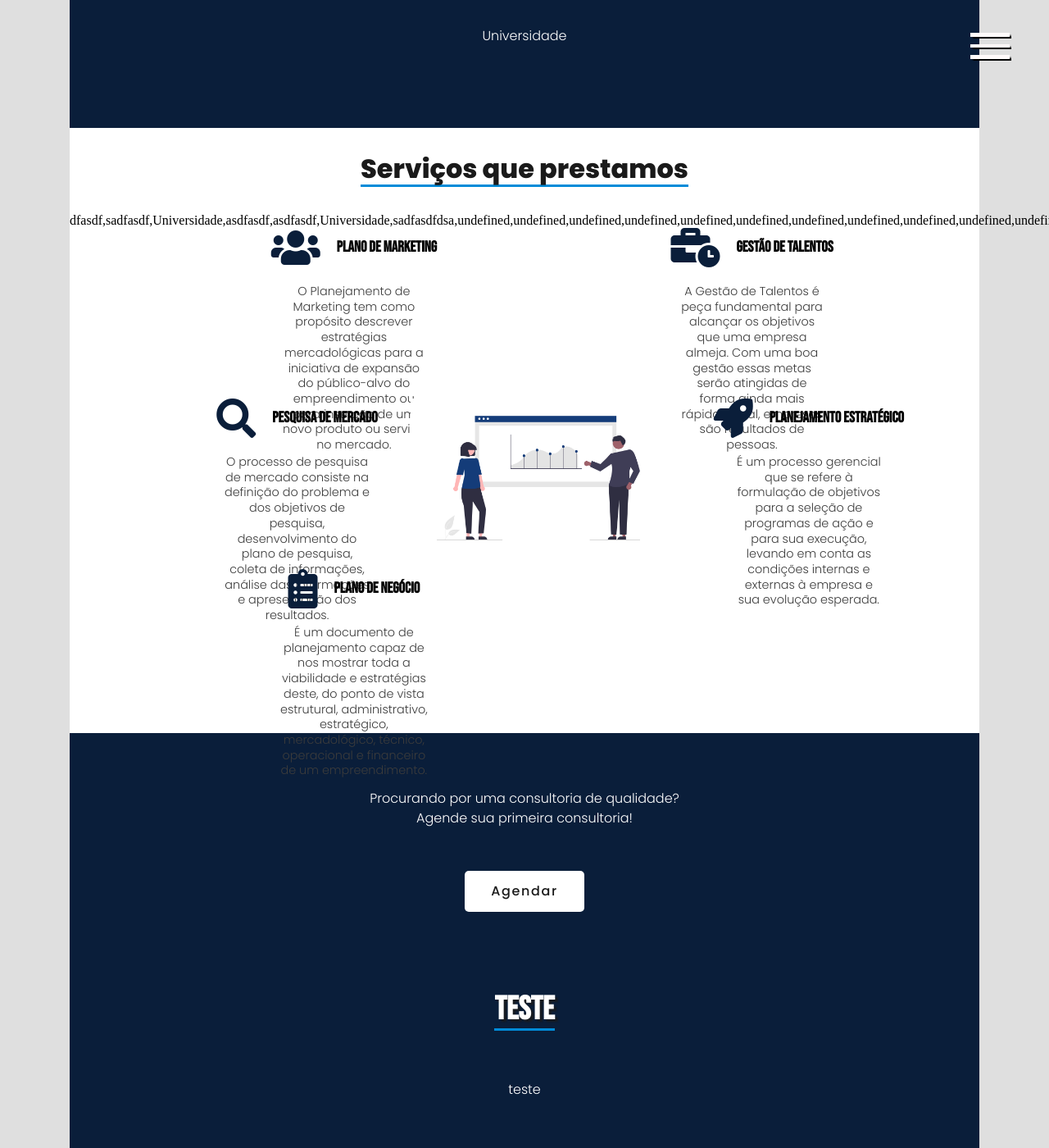
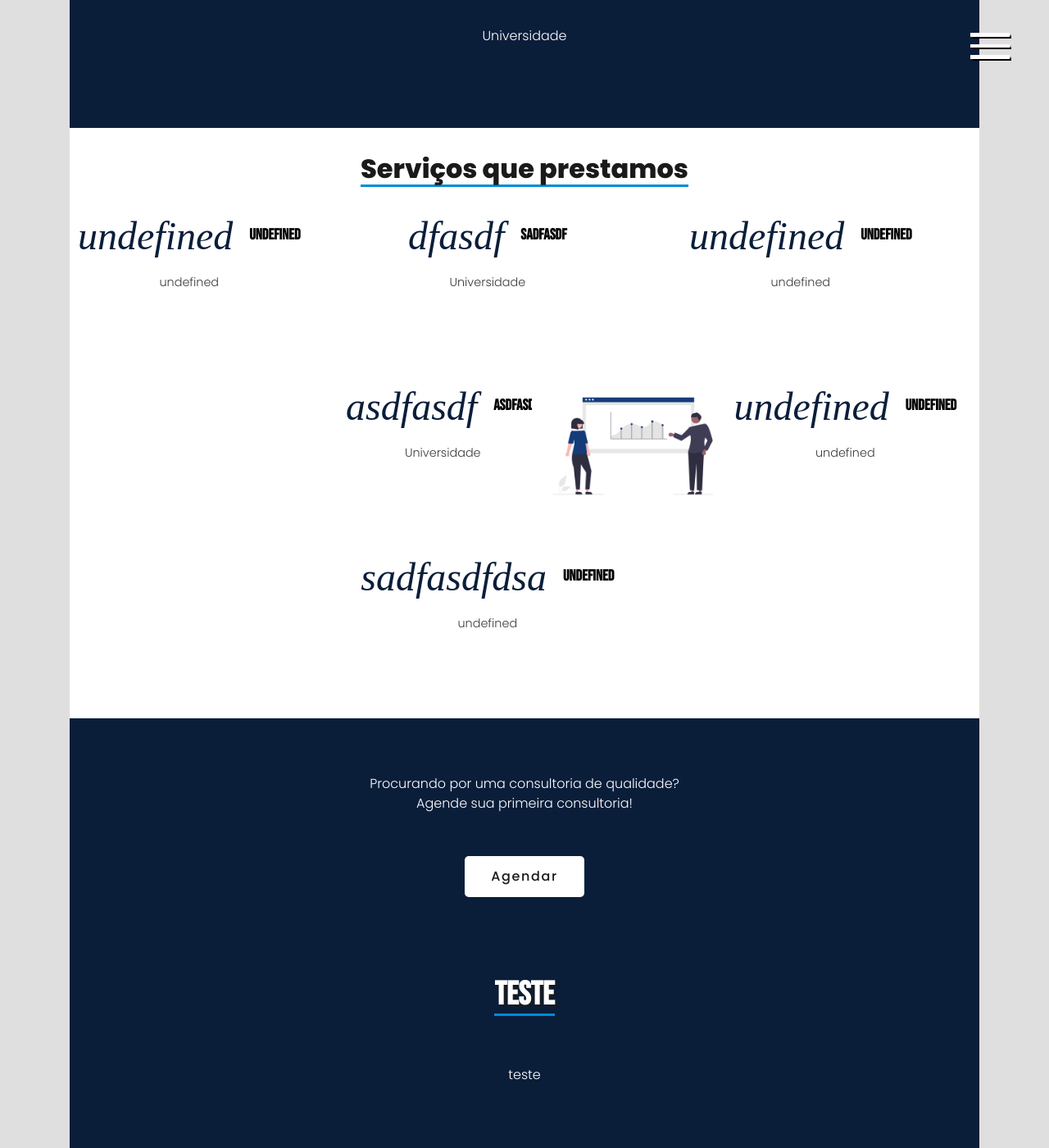
Before and after one commit to dymas/maejr-cms, a Jekyll site: the page built from _posts/2021-06-26-novo-teste-com-acentos-ã-é-ç.md, in a window 1280 px wide and 1400 px high, scrolled down 520 px. Shown: the whole window at 82% size. Built offline with Jekyll 4.4.1, drawn with Linux system fonts in a browser that asks for light colours.

Commit message:
nuvem.html e imagem do CMS

```diff
--- a/_includes/nuvem.html
+++ b/_includes/nuvem.html
@@ -2,52 +2,48 @@
     <div class="cab-nuvem">
         <h2 class="titulo">Serviços que prestamos</h2>
     </div>
-   {{ array[0] }}
     <div class="grid">
         <div class="item">
             <div class="cabecalho">
-                <i class="fas fa-users"></i>
-                <h3>Plano de Marketing</h3>
+                <i>{{ array[0] }}</i>
+                <h3>{{ array[1] }}</h3>
             </div>
-            <p>O Planejamento de Marketing tem como propósito descrever estratégias mercadológicas para a iniciativa de
-                expansão do público-alvo do empreendimento ou para inserção de um novo produto ou serviço no mercado.
-            </p>
+            <p>{{ array[2] }}</p>
         </div>
         <div class="item">
             <div class="cabecalho">
-                <i class="fas fa-search"></i>
-                <h3>Pesquisa de Mercado</h3>
+                <i>{{ array[3] }}</i>
+                <h3>{{ array[4] }}</h3>
             </div>
-            <p>O processo de pesquisa de mercado consiste na definição do problema e dos objetivos de pesquisa,
-                desenvolvimento do plano de pesquisa, coleta de informações, análise das informações e apresentação dos
-                resultados.</p>
+            <p>{{ array[5] }}</p>
         </div>
         <div class="item">
             <div class="cabecalho">
-                <i class="fas fa-clipboard-list"></i>
-                <h3>Plano de Negócio</h3>
+                <i>{{ array[6] }}</i>
+                <h3>{{ array[7] }}</h3>
             </div>
-            <p>É um documento de planejamento capaz de nos mostrar toda a viabilidade e estratégias deste, do ponto de
-                vista estrutural, administrativo, estratégico, mercadológico, técnico, operacional e financeiro de um
-                empreendimento.</p>
+            <p>{{ array[8] }}</p>
         </div>
         <div class="item">
             <div class="cabecalho">
-                <i class="fas fa-business-time"></i>
-                <h3>Gestão de Talentos</h3>
+                <i>{{ array[9] }}</i>
+                <h3>{{ array[10] }}</h3>
             </div>
-            <p>A Gestão de Talentos é peça fundamental para alcançar os objetivos que uma empresa almeja. Com uma boa
-                gestão essas metas serão atingidas de forma ainda mais rápida. Afinal, empresas são resultados de
-                pessoas.</p>
+            <p>{{ array[11] }}</p>
         </div>
         <div class="item">
             <div class="cabecalho">
-                <i class="fas fa-rocket"></i>
-                <h3>Planejamento Estratégico</h3>
+                <i>{{ array[12] }}</i>
+                <h3>{{ array[13] }}</h3>
             </div>
-            <p>É um processo gerencial que se refere à formulação de objetivos para a seleção de programas de ação e
-                para sua execução, levando em conta as condições internas e externas à empresa e sua evolução esperada.
-            </p>
+            <p>{{ array[14] }}</p>
+        </div>
+        <div class="item">
+            <div class="cabecalho">
+                <i>{{ array[15] }}</i>
+                <h3>{{ array[16] }}</h3>
+            </div>
+            <p>{{ array[17] }}</p>
         </div>
         <div class="imagem">
             <img src="/assets/imagens/imagem.png" alt="Consulta">
--- a/_posts/2021-06-26-novo-teste-com-acentos-ã-é-ç.md
+++ b/_posts/2021-06-26-novo-teste-com-acentos-ã-é-ç.md
@@ -5,6 +5,6 @@ date: 2021-06-26T20:43:24.308Z
 ---
 <section class="bloco" id="Sobre nós"><h2>Sobre nós</h2><p>A Multi Assessorial Empresarial Júnior é uma associação sem fins lucrativos, com finalidades educacionais na área de Consultoria Empresarial. Entre os principais objetivos, a empresa júnior pretende propiciar ao estudante a oportunidade de aplicar e aprimorar conhecimentos teóricos adquiridos em sala de aula.</p><p>Universidade</p></section>
 
-{% assign array = "dfasdf,sadfasdf,Universidade,asdfasdf,asdfasdf,Universidade,sadfasdfdsa,undefined,undefined,undefined,undefined,undefined,undefined,undefined,undefined,undefined,undefined,undefined" | split: ", " %} {% include nuvem.html %}
+{% assign array = "dfasdf,sadfasdf,Universidade,asdfasdf,asdfasdf,Universidade,sadfasdfdsa,undefined,undefined,undefined,undefined,undefined,undefined,undefined,undefined,undefined,undefined,undefined" | split: "," %} {% include nuvem.html %}
 
 <section class="bloco" id="Teste"><h2>Teste</h2><p>teste</p><p>Universidade</p></section>
--- a/admin/config.yml
+++ b/admin/config.yml
@@ -4,7 +4,7 @@ backend:
 
 locale: pt
 media_folder: "/assets/imagens/uploads"
-logo_url: "/assets/imagens/maejr3.png"
+logo_url: "/assets/imagens/cmsimage.png"
 site_url: https://amazing-joliot-be8aab.netlify.app
 local_backend: true
 
```
Also changed, not shown: admin/index.html (+46 -46 lines), assets/imagens/cmsimage.png (added), 5 other files.
